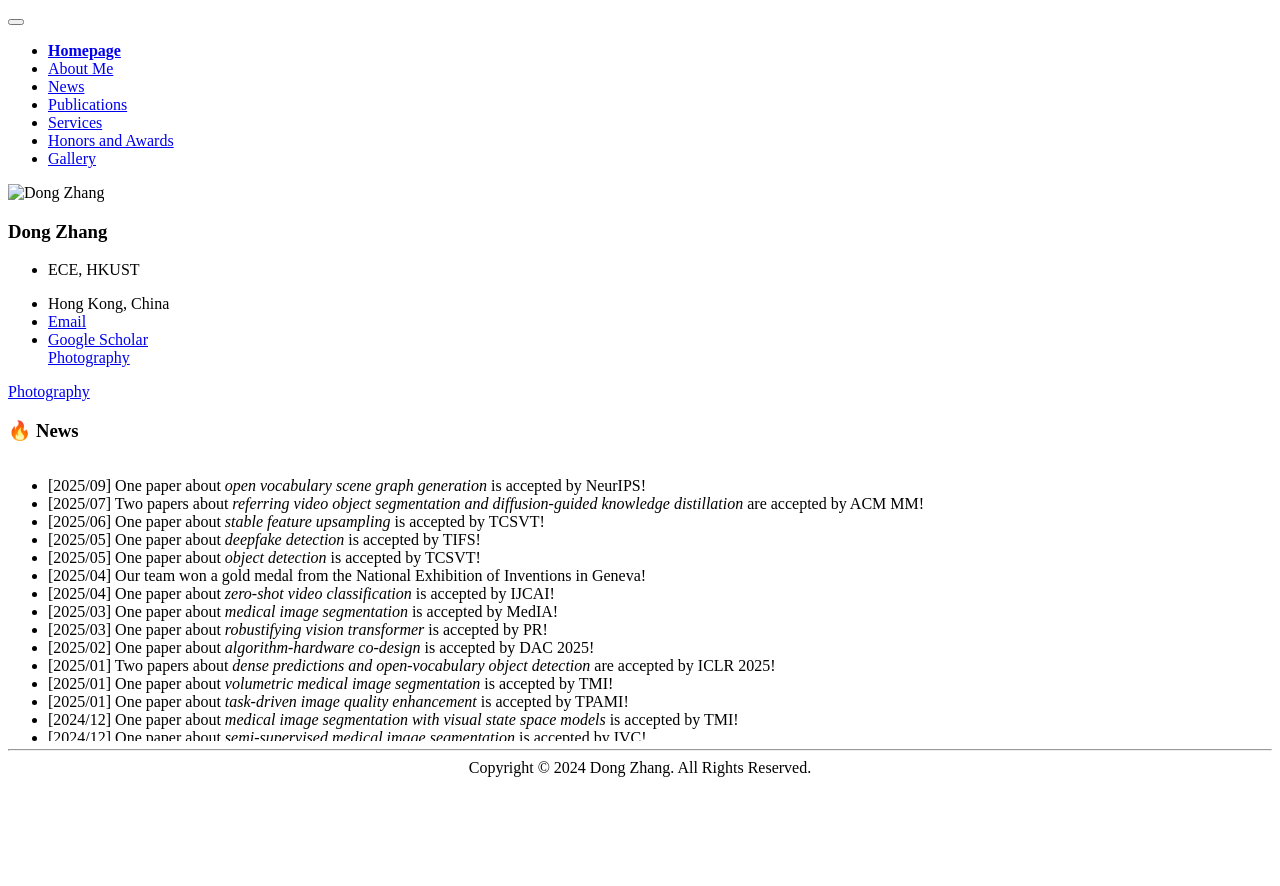
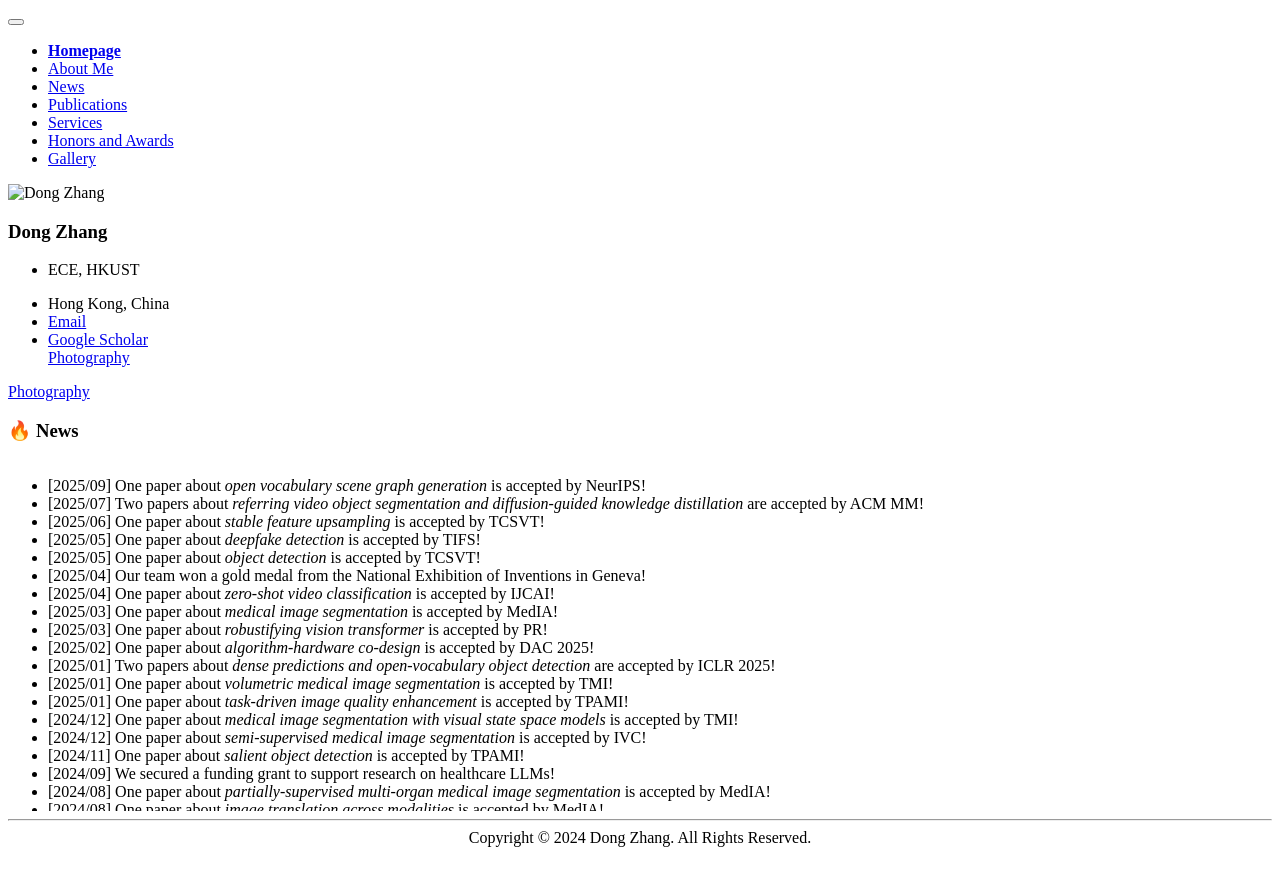
Before and after one commit to dongzhang89/dongzhang89.github.io, a Jekyll site: the page built from _pages/includes/1_news.md, in a window 1280 px wide. Shown: the top 886 px of the page. Built offline with Jekyll 4.4.1, drawn with Linux system fonts in a browser that asks for light colours; our own code applies the rules of GitHub Pages for plain Markdown files.

Commit message:
Update 1_news.md

```diff
--- a/_pages/includes/1_news.md
+++ b/_pages/includes/1_news.md
@@ -2,7 +2,7 @@
 <!-- - *2022.02*: &nbsp;🎉🎉 Lorem ipsum dolor sit amet, consectetur adipiscing elit. Vivamus ornare aliquet ipsum, ac tempus justo dapibus sit amet.
 - *2022.02*: &nbsp;🎉🎉 Lorem ipsum dolor sit amet, consectetur adipiscing elit. Vivamus ornare aliquet ipsum, ac tempus justo dapibus sit amet.  -->
 
-<div class="news-div has-news-scrollbar" style="overflow-y: auto; max-height: 280px; height: auto;">
+<div class="news-div has-news-scrollbar" style="overflow-y: auto; max-height: 350px; height: auto;">
     <ul class="news-list">
         <!-- <li class="news-item">
             <span class="news-date">[2024/08]</span>
```
